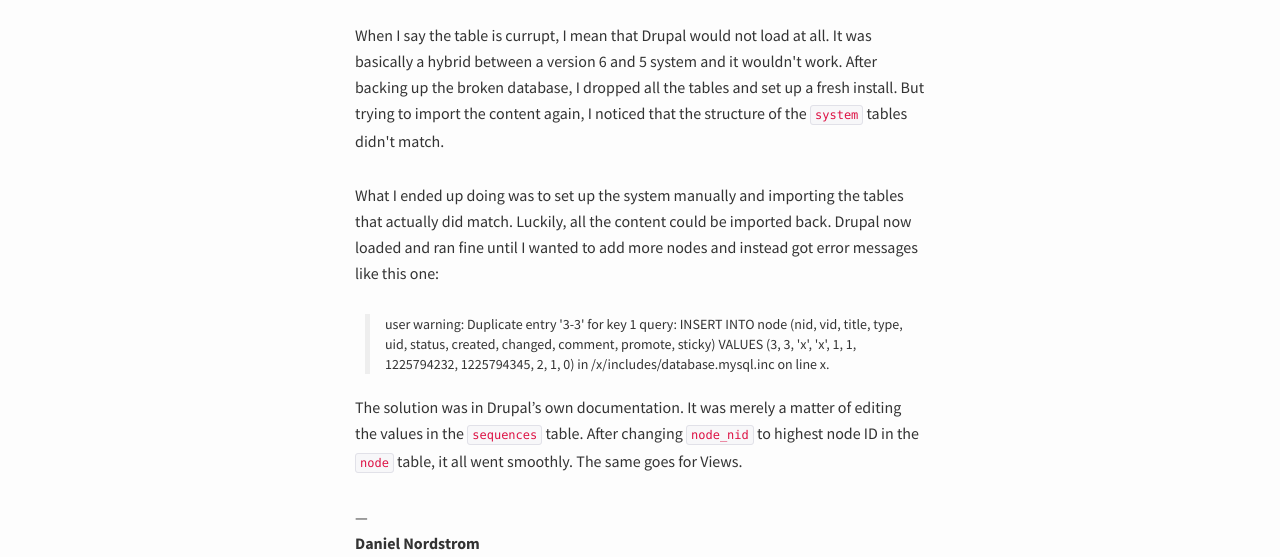
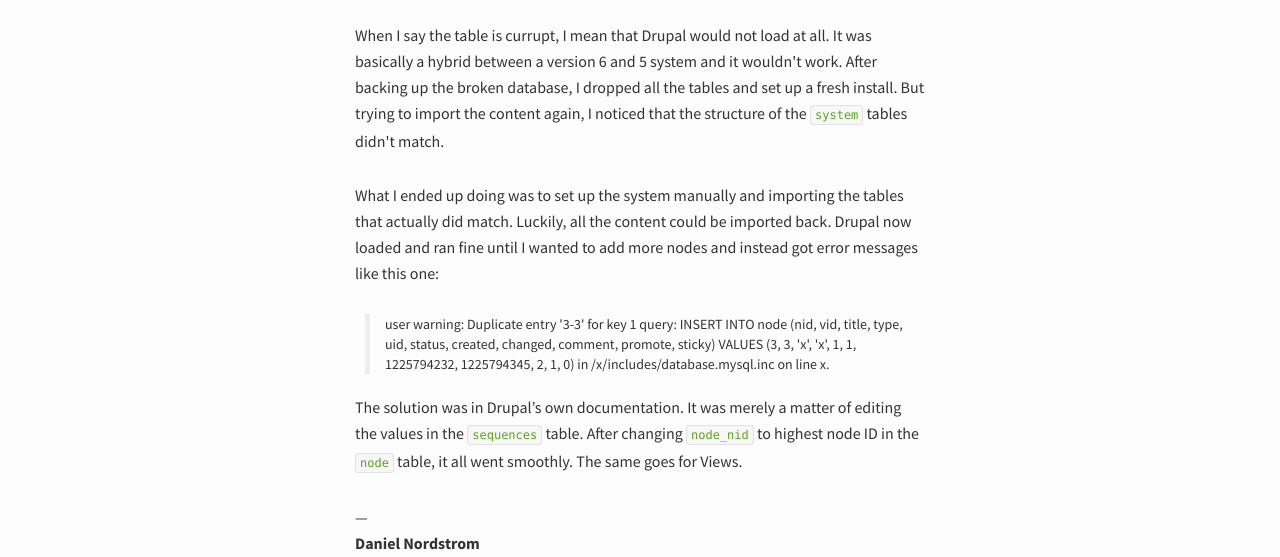
Before and after one commit to dnordstrom/mrnordstrom.com, a Jekyll site: the page built from _posts/2008-11-07-fixing-a-broken-drupal.markdown, in a window 1280 px wide and 1324 px high. Shown: the part 384-941 px from the top of the window. Built offline with Jekyll 4.4.1, drawn with Linux system fonts in a browser that asks for light colours; nearby versions of some CDN libraries; Markdown is read by kramdown in place of the engine named in the settings; comment, search, counter and statistics services are not loaded.

Commit message:
Improving design, adding Google Analytics and subscription.

```diff
--- a/css/global.css
+++ b/css/global.css
@@ -241,6 +241,10 @@
  border: 1px solid rgba(0, 0, 0, 0.05);
 }
 
+code {
+  color: #59A80F;
+}
+
 /**
  * Blockquote
  */
```
